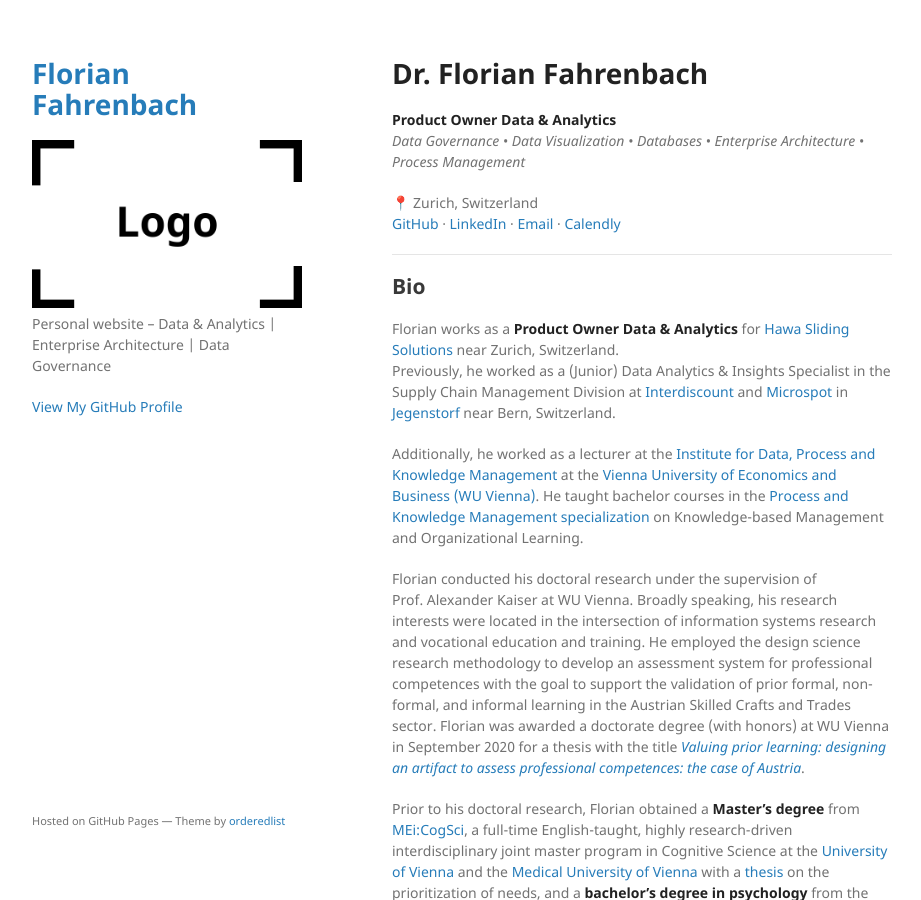
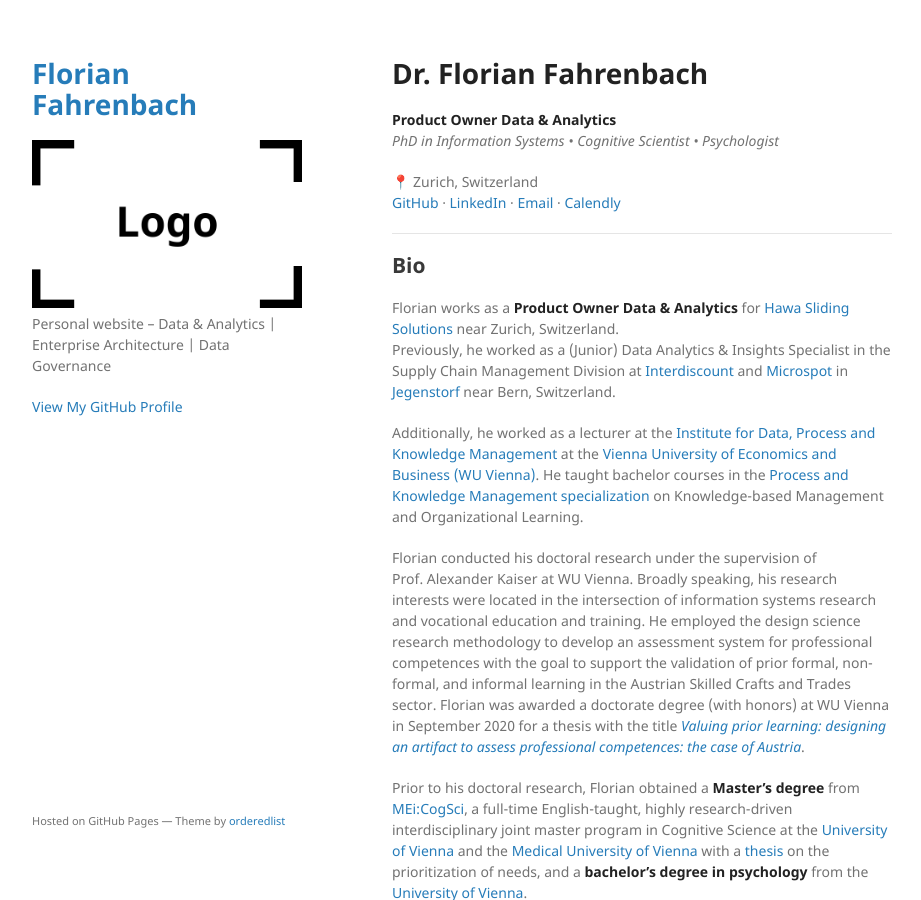
Before and after one commit to ffahrenb/ffahrenb.github.io, a Jekyll site: the page built from index.md, in a window 1280 px wide and 900 px high. Shown: the whole window, without its empty margins (178-1099 px from the left). Built offline with Jekyll 4.4.1, drawn with Linux system fonts in a browser that asks for light colours.

Commit message:
update index.md
update index.md

```diff
--- a/index.md
+++ b/index.md
@@ -5,7 +5,7 @@ title: Dr. Florian Fahrenbach
 
 # Dr. Florian Fahrenbach
 **Product Owner Data & Analytics**
-*Data Governance • Data Visualization • Databases • Enterprise Architecture • Process Management*
+*PhD in Information Systems • Cognitive Scientist • Psychologist*
 
 📍 Zurich, Switzerland
 [GitHub](https://github.com/ffahrenb) · [LinkedIn](https://www.linkedin.com/in/ffahrenb/) · [Email](mailto:florian.fahrenbach@gmail.com) · [Calendly](https://www.calendly.com/ffahrenb)
@@ -65,6 +65,6 @@ Doctoral thesis: *Valuing prior learning: designing an artifact to assess profes
 ## Contact
 
 For inquiries, collaboration, or networking:
-[florian.fahrenbach@gmail.com](mailto:florian.fahrenbach@gmail.com)
-[Book a call](https://www.calendly.com/ffahrenb/)
-[LinkedIn](https://www.linkedin.com/in/ffahrenb/)
+- [florian.fahrenbach@gmail.com](mailto:florian.fahrenbach@gmail.com)
+- [Book a call](https://www.calendly.com/ffahrenb/)
+- [LinkedIn](https://www.linkedin.com/in/ffahrenb/)
```
